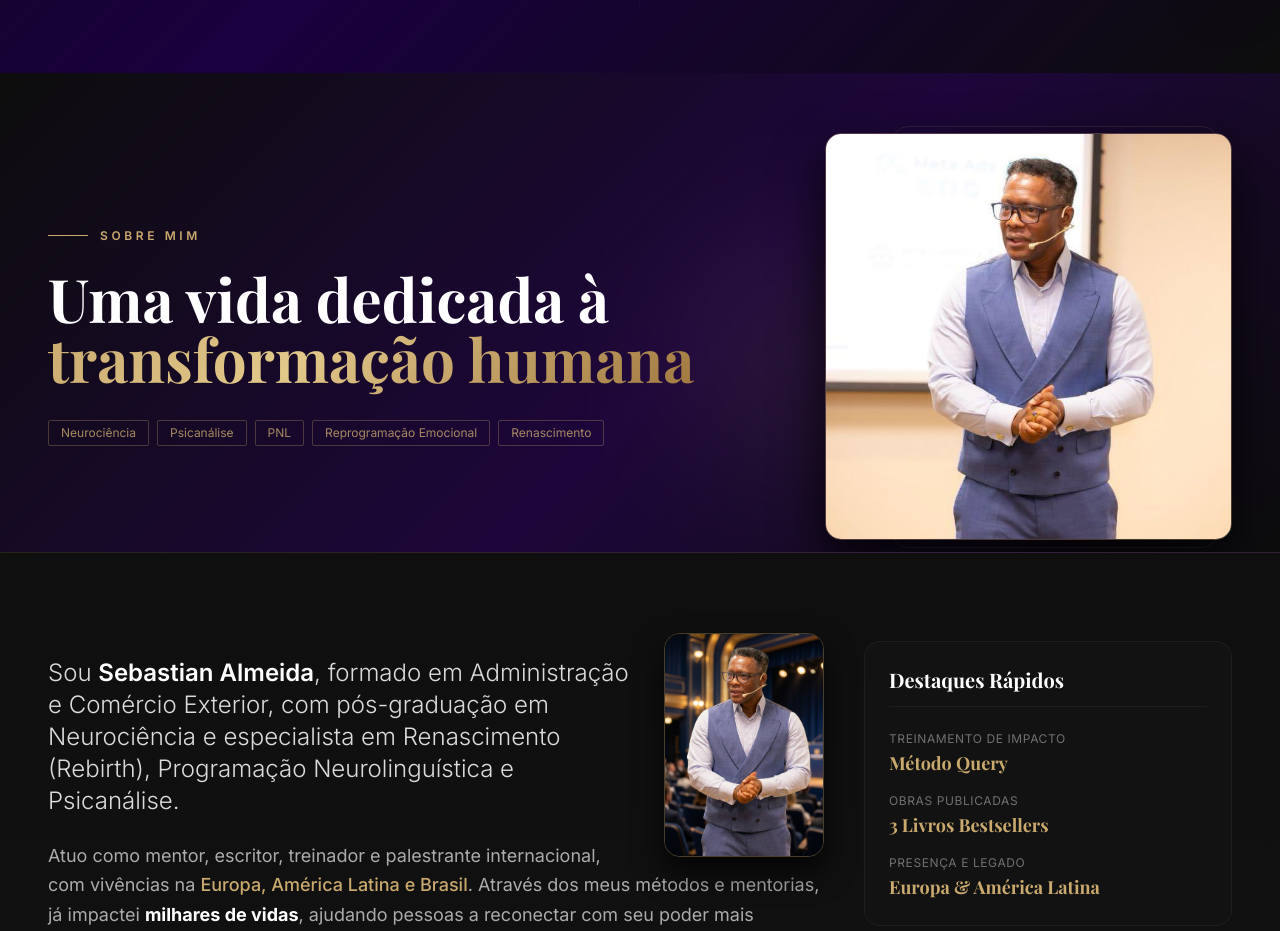
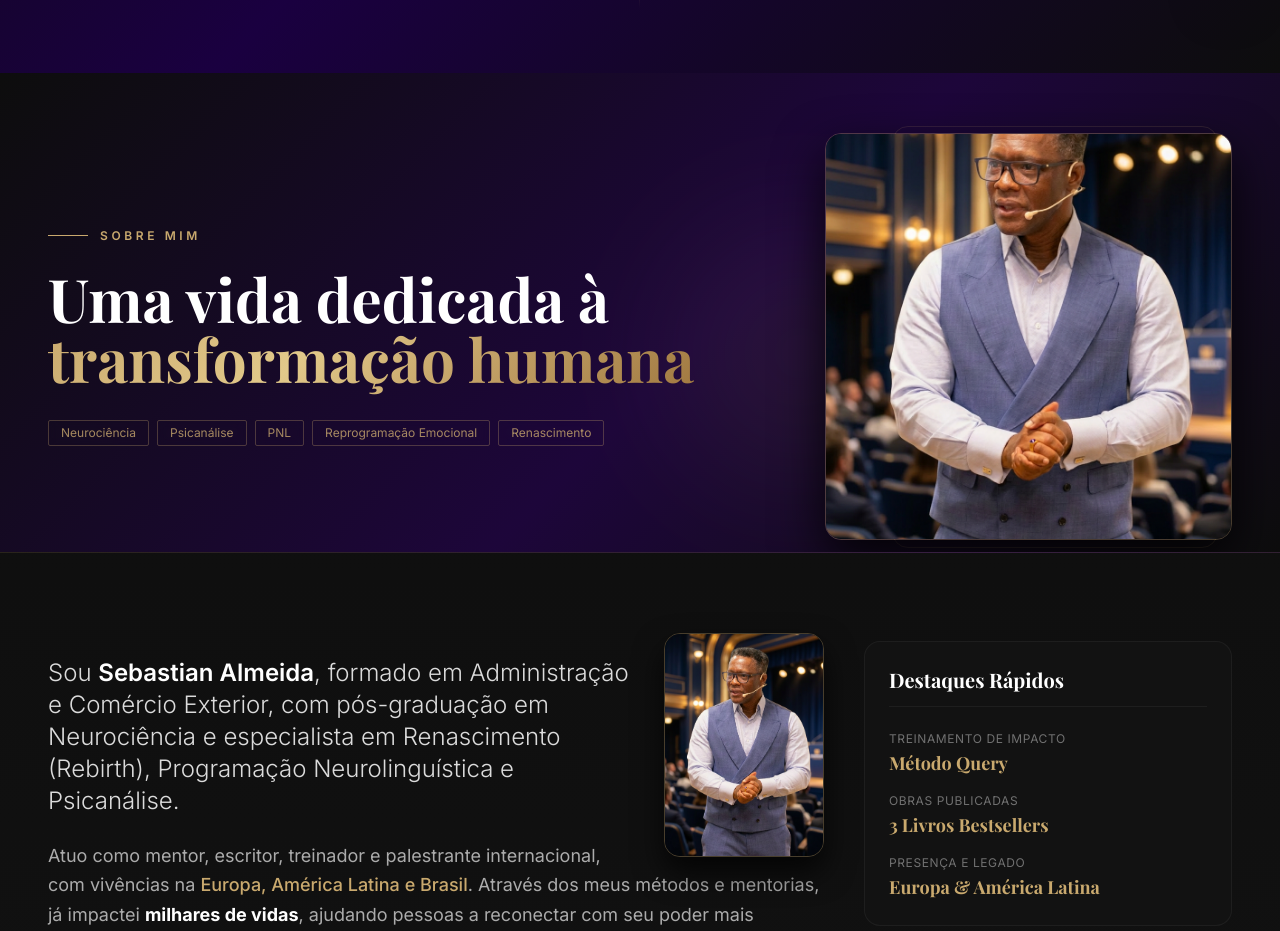
Before and after one commit to querycodigo2025/sebastian-almeida-site, a React (Vite) app: page / in a window 1280 px wide. Shown: the part 783-1714 px from the top of the page. Built offline with nearby package versions, Linux system fonts and the light colour scheme; a web font is replaced by a local one.

Commit message:
Substitui a foto de banner do topo da secao Sobre com a foto de palco premium oficial da Padua

```diff
--- a/src/components/About.jsx
+++ b/src/components/About.jsx
@@ -64,11 +64,11 @@ export default function About() {
               </div>
             </div>
 
-            {/* Right side: The Correct Photo (about.jpg - 100% sharp and not cut off, rounded-2xl like Pádua) */}
+            {/* Right side: The Correct Photo (sebastian-padua.jpg - 100% sharp and not cut off, rounded-2xl like Pádua) */}
             <div className="md:col-span-5 h-full flex items-center justify-center md:justify-end relative py-6">
               <div className="relative h-[85%] aspect-square rounded-2xl overflow-hidden border border-gold/30 shadow-[0_20px_50px_rgba(0,0,0,0.85)] z-20">
                 <img
-                  src="/images/about.jpg"
+                  src="/images/sebastian-padua.jpg"
                   alt="Sebastian Almeida retrato de estúdio"
                   className="w-full h-full object-cover"
                 />
```
